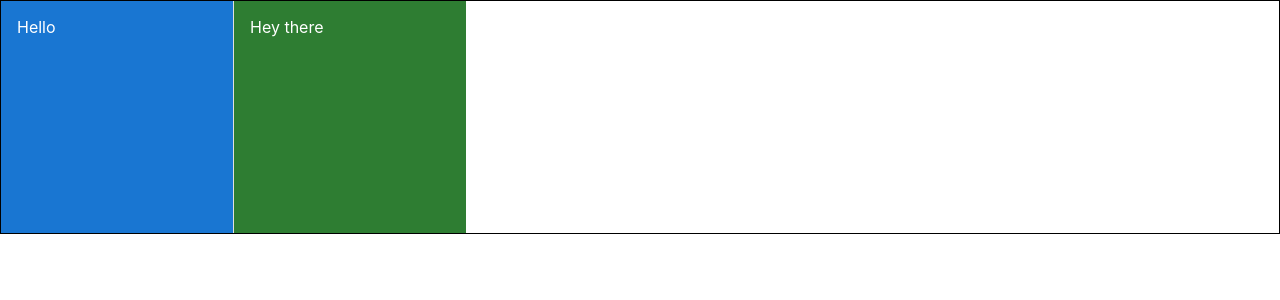
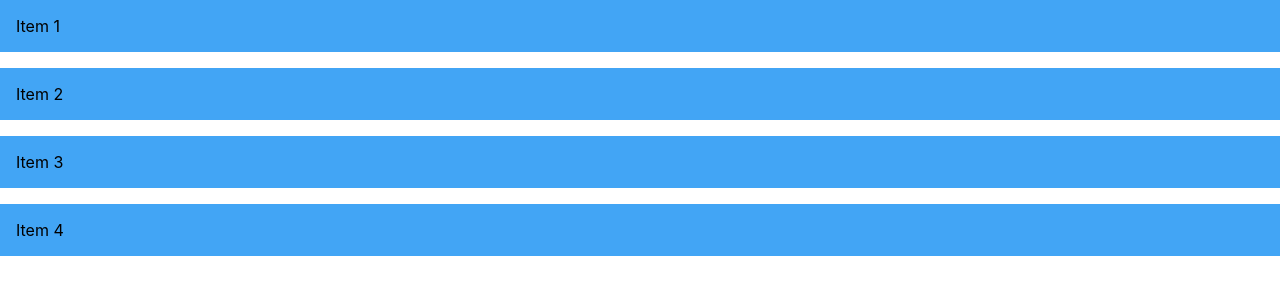
Before and after one commit to Shubhofficial1/materialui, a React (Create React App) app in the folder frontend/: page / in a window 1280 px wide. Shown: the top 300 px of the page. Built offline with nearby package versions, Linux system fonts and the light colour scheme.

Commit message:
Grid UI done

```diff
--- a/frontend/src/App.tsx
+++ b/frontend/src/App.tsx
@@ -1,5 +1,4 @@
 import "./App.css";
-import StackUI from "./components/StackUI";
 // import TypographyUI from "./components/TypographyUI";
 // import ButtonUI from "./components/ButtonUI";
 // import TextFieldUI from "./components/TextFieldUI";
@@ -7,6 +6,9 @@ import StackUI from "./components/StackUI";
 // import RadioUI from "./components/RadioUI";
 // import CheckboxUI from "./components/CheckboxUI";
 // import BoxUI from "./components/BoxUI";
+// import StackUI from "./components/StackUI";
+import GridUI from "./components/GridUI";
+
 function App() {
   return (
     <div className="App">
@@ -17,7 +19,8 @@ function App() {
       {/* <RadioUI /> */}
       {/* <CheckboxUI /> */}
       {/* <BoxUI /> */}
-      <StackUI />
+      {/* <StackUI /> */}
+      <GridUI />
     </div>
   );
 }
--- /dev/null
+++ b/frontend/src/components/GridUI.tsx
@@ -0,0 +1,29 @@
+import { Grid, Box } from "@mui/material";
+const GridUI = () => {
+  return (
+    <Grid container rowSpacing={2} columnSpacing={1}>
+      <Grid item xs={6} sm={12}>
+        <Box p={2} bgcolor={"primary.light"}>
+          Item 1
+        </Box>
+      </Grid>
+      <Grid item xs={6} sm={12}>
+        <Box p={2} bgcolor={"primary.light"}>
+          Item 2
+        </Box>
+      </Grid>
+      <Grid item xs={6} sm={12}>
+        <Box p={2} bgcolor={"primary.light"}>
+          Item 3
+        </Box>
+      </Grid>
+      <Grid item xs={6} sm={12}>
+        <Box p={2} bgcolor={"primary.light"}>
+          Item 4
+        </Box>
+      </Grid>
+    </Grid>
+  );
+};
+
+export default GridUI;
```
